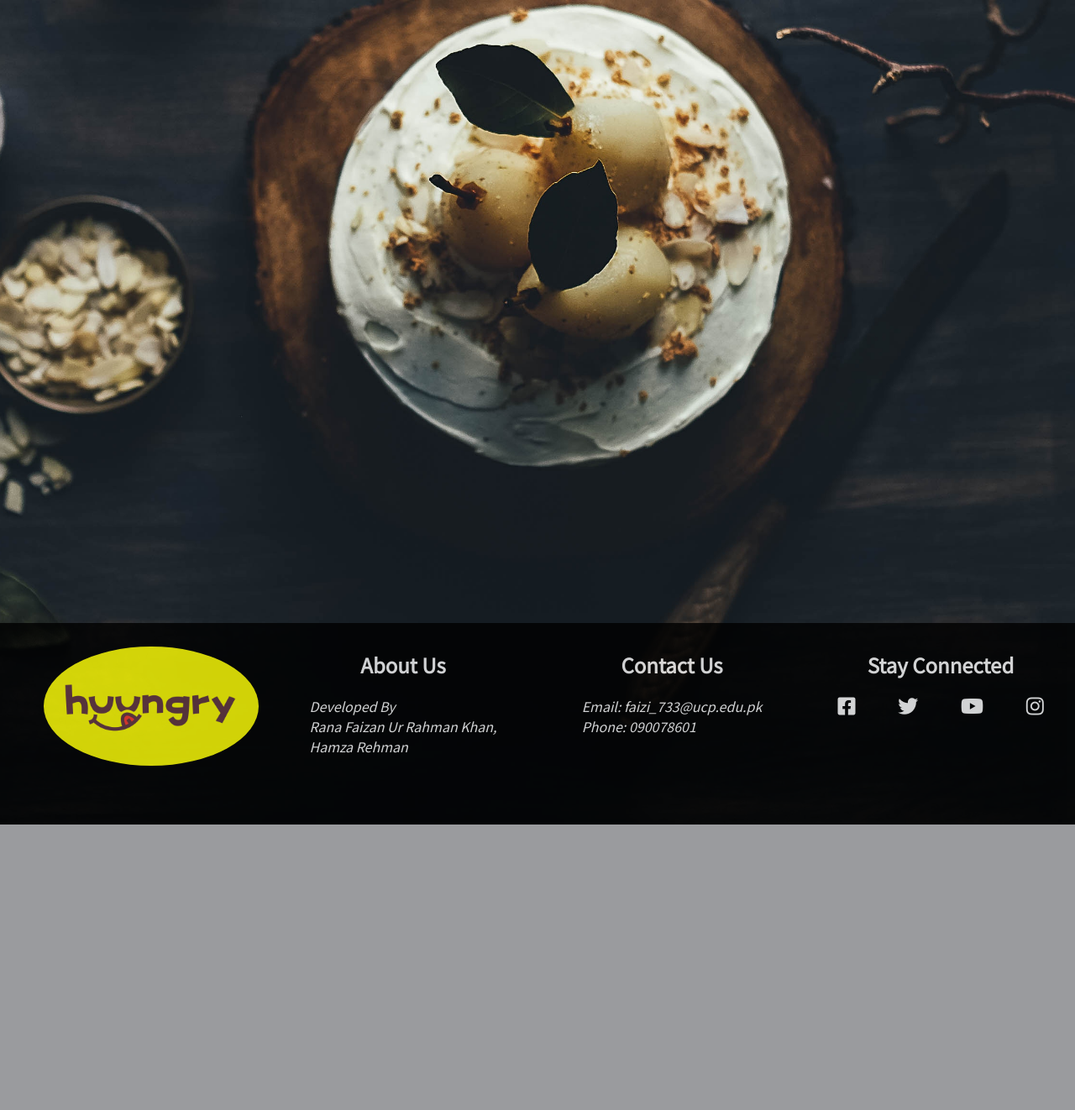
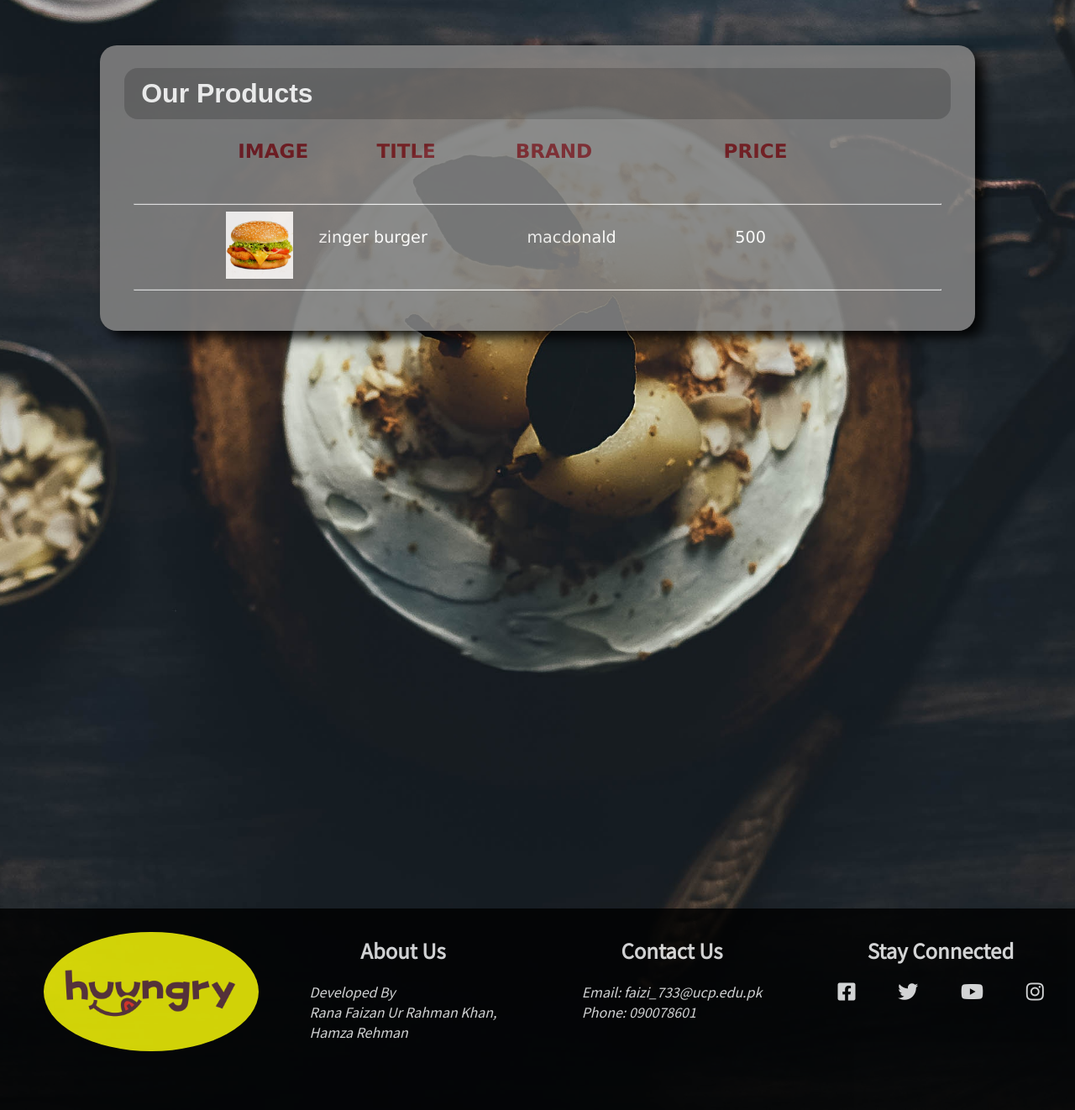
Before and after one commit to RanaFaizan/Huungry, a PHP site: page / in a window 1280 px wide. Shown: the part 538-1860 px from the top of the page at 84% size. Before the commit the page ends 1520 px from the top, so only its background shows below. Run offline with PHP 8.4, Linux system fonts and the light colour scheme; data comes from the database, SQL or seed files in the repository; some libraries are stand-ins or nearby versions.

Commit message:
updated files

```diff
--- a/admin/view_brands.php
+++ b/admin/view_brands.php
@@ -59,6 +59,7 @@
                     $brand_id = $row['brand_id'];
                     $brand_title = $row['brand_title'];
                     $brand_img = $row['brand_img'];
+                    echo "<hr>";
                     echo "<div class=\"row\">
                             <div class=\"col col-1\"   style='margin-top: 2%;'><label for=\"fname\"><span>$brand_id</span></label></div>
                             <div class=\"col col-2\"   style='margin-top: 2%;'><label for=\"fname\"><span>$brand_title</span></label></div>
@@ -79,6 +80,7 @@
                                      </div>
                              </div>";
                 }
+                echo "<hr>";
                 ?>
 
 
--- a/admin/view_categories.php
+++ b/admin/view_categories.php
@@ -59,6 +59,7 @@
                     $cat_id = $row['cat_id'];
                     $cat_title = $row['cat_title'];
                     $cat_img = $row['cat_img'];
+                    echo "<hr>";
                     echo "<div class=\"row\">
                             <div class=\"col col-1\"   style='margin-top: 2%;'><label for=\"fname\"><span>$cat_id</span></label></div>
                             <div class=\"col col-2\"   style='margin-top: 2%;'><label for=\"fname\"><span>$cat_title</span></label></div>
@@ -79,6 +80,7 @@
                                      </div>
                              </div>";
                 }
+                echo "<hr>";
                 ?>
 
 
--- a/admin/view_customers.php
+++ b/admin/view_customers.php
@@ -72,6 +72,7 @@
                     $city = $row['city'];
                     $cus_pass = $row['cus_pass'];
                     $cus_img = $row['cus_img'];
+                    echo "<hr>";
                     echo "<div class=\"row\">
                             <div class=\"col col-1\"><label for=\"fname\"><span><b>$cus_id</b></span></label></div>
                             <div class=\"col col-1\"><label for=\"fname\"><span><b>$first_name</b></span></label></div>
@@ -96,6 +97,7 @@
                                      </div>
                              </div>";
                 }
+                echo "<hr>";
                 ?>
 
 
--- a/admin/view_products.php
+++ b/admin/view_products.php
@@ -68,6 +68,7 @@
                         $pro_desc = $row['pro_desc'];
                         $pro_keywords = $row['pro_keywords'];
                         $pro_img = $row['pro_img'];
+                        echo "<hr>";
                         echo "<div class=\"row\">
                             <div class=\"col col-1\"  style='margin-top: 2%;'><label for=\"fname\"><span>$pro_id</span></label></div>
                             <div class=\"col col-2\"  style='margin-top: 2%;'><label for=\"fname\"><span>$pro_title</span></label></div>
@@ -91,6 +92,7 @@
                                      </div>
                              </div>";
                     }
+                    echo "<hr>";
                     ?>
         </div>
     </div>
--- a/index.php
+++ b/index.php
@@ -1,3 +1,8 @@
+<?php
+
+require_once "db_connection.php";
+?>
+
 <!DOCTYPE html>
 <html lang="en">
 <head>
@@ -32,15 +37,63 @@
     </nav>
 </header>
 <!--<hr>-->
-<main>
-    <div class="row">
-        <div class="col-12" style="margin-top: 4.8%;">
+<main class="homeindex">
+    <div class="fullcontainer">
+
+        <div class="col col-12" style="margin-top: 4.8%;margin-bottom: -55%;">
             <img class="mySlides" src="images/slider1.jpg">
             <img class="mySlides" src="images/slider2.jpg">
             <img class="mySlides" src="images/slider3.jpg">
             <img class="mySlides" src="images/slider4.jpg">
         </div>
+
+        <div class="container col-10" style="margin-top: 25%;">
+
+
+
+            <div class="row">
+                <div class="col-12">
+                    <h1>Our Products</h1>
                 </div>
+            </div>
+
+            <div class="row" style="font-size: larger; margin-bottom: 5%">
+
+                <div class="col col-2"><label for="fname"><span style="color: #721c24"><b>IMAGE</b></span></label></div>
+                <div class="col col-2"><label for="fname"><span style="color: #721c24"><b>TITLE</b></span></label></div>
+                <div class="col col-3"><label for="fname"><span style="color: #721c24"><b>BRAND</b></span></label></div>
+                <div class="col col-2"><label for="fname"><span style="color: #721c24"><b>PRICE</b></span></label></div>
+
+            </div>
+
+
+            <?php
+            $catQuery = "select * from products";
+            $catQueryResult = mysqli_query($con,$catQuery);
+
+
+            while($row = mysqli_fetch_assoc($catQueryResult))
+            {
+                $pro_title = $row['pro_title'];
+                $pro_brand = $row['pro_brand'];
+                $pro_price = $row['pro_price'];
+                $pro_img = $row['pro_img'];
+                echo "<hr>";
+                echo "<div class=\"row\">
+
+                            <div class=\"col col - 3\"><label for=\"fname\"><img src='admin/product_images/$pro_img' width='80' height='80'></label></div>
+                            <div class=\"col col-3\"  style='margin-top: 2%;'><label for=\"fname\"><span>$pro_title</span></label></div>
+                            <div class=\"col col-3\"  style='margin-top: 2%;'><label for=\"fname\"><span>$pro_brand</span></label></div>
+                            <div class=\"col col-2\"  style='margin-top: 2%;'><label for=\"fname\"><span>$pro_price</span></label></div>
+                        </div>";
+            }
+            echo "<hr>";
+            ?>
+        </div>
+    </div>
+</main>
+
+
 
 <div id="content">
     <div>
@@ -52,7 +105,7 @@
         ?>
     </div>
 </div>
-</main>
+
 <!--<hr>-->
 <footer>
 
```
Also changed, not shown: brands.php (+10 -6 lines), categories.php (+10 -6 lines), index2.php (+57 -8 lines), products.php (+10 -6 lines). Lines whose indentation alone changed are shown as unchanged.
